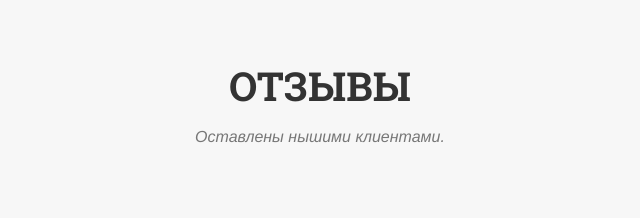
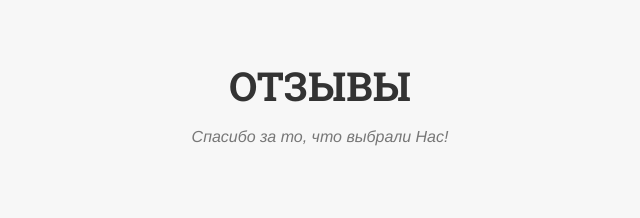
Before and after one commit to private-visa/private-visa.github.io, a plain HTML site: page index.html in a window 1280 px wide. Shown: the part 4480-4698 px from the top of the page, 320-960 px from the left. Drawn offline with Linux system fonts and the light colour scheme; a web font is replaced by a local one.

Commit message:
Some changes

```diff
--- a/index.html
+++ b/index.html
@@ -288,7 +288,7 @@
             <div class="row">
                 <div class="col-lg-12 text-center">
                     <h2 class="section-heading">Отзывы</h2>
-                    <h3 class="section-subheading text-muted">Оставлены нышими клиентами.</h3>
+                    <h3 class="section-subheading text-muted">Спасибо за то, что выбрали Нас!</h3>
                 </div>
             </div>
             <div class="row">
```
